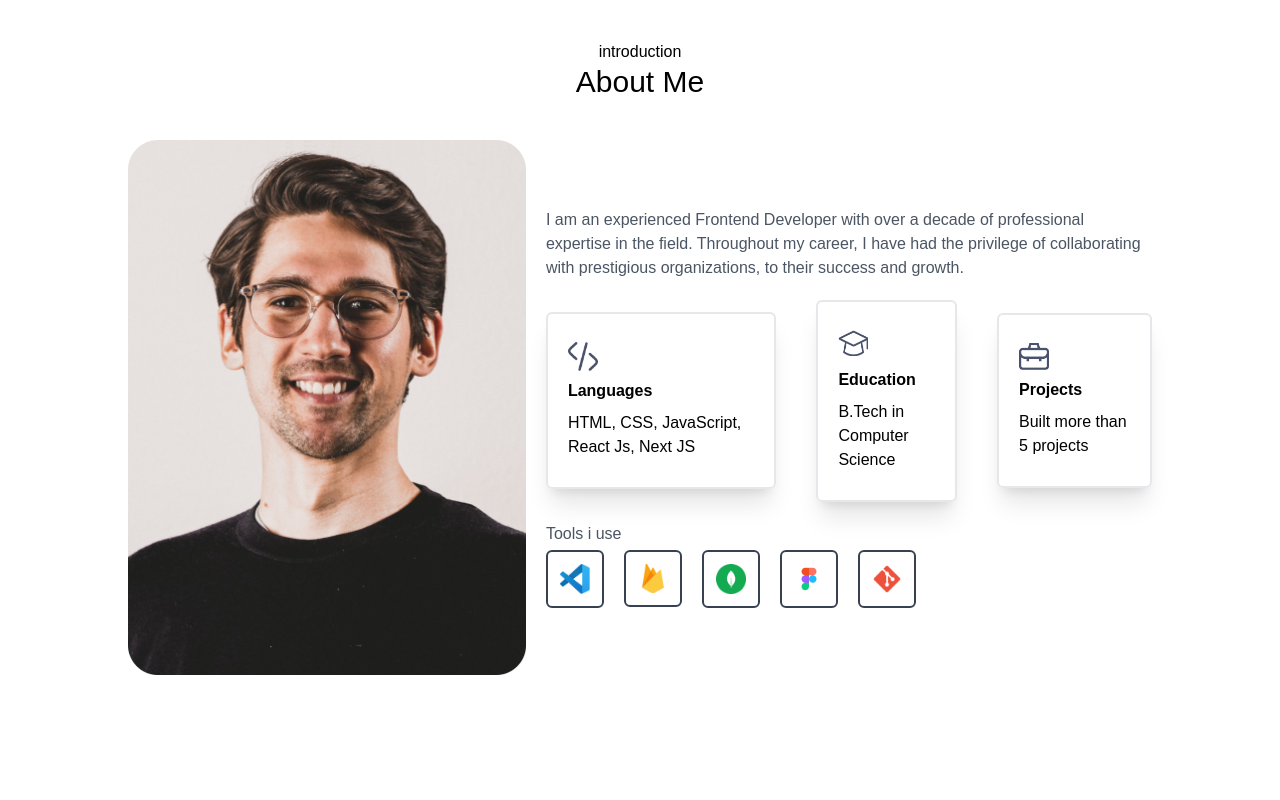
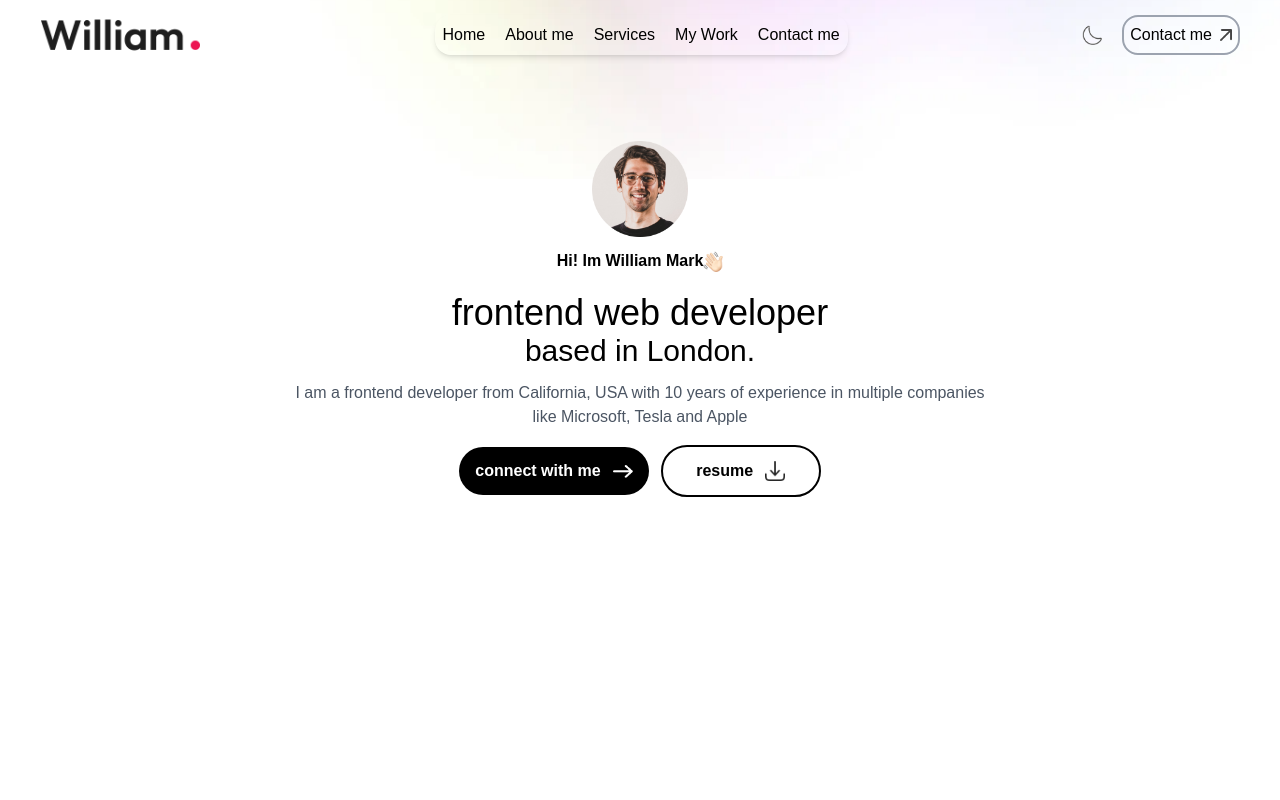
Before and after one commit to ATechproC/portfolio, a Next.js app: page / in a window 1280 px wide. Shown: the top 800 px of the page. Built offline with nearby package versions, Linux system fonts and the light colour scheme.

Commit message:
update develop branch

```diff
--- a/src/app/page.tsx
+++ b/src/app/page.tsx
@@ -1,9 +1,13 @@
 import About from "../components/About";
+import Header from "../components/Header";
+import NavBar from "../components/NavBar";
 
 
 export default function Home() {
   return (
     <>
+      <NavBar />
+      <Header />
       <About />
     </>
   );
```
